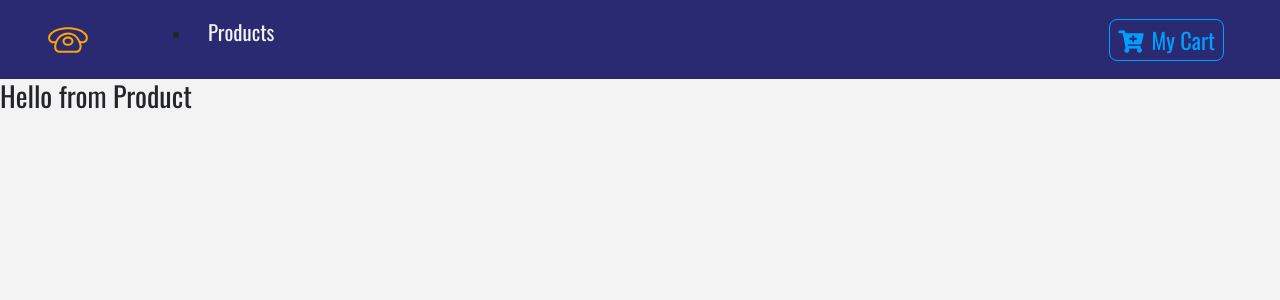
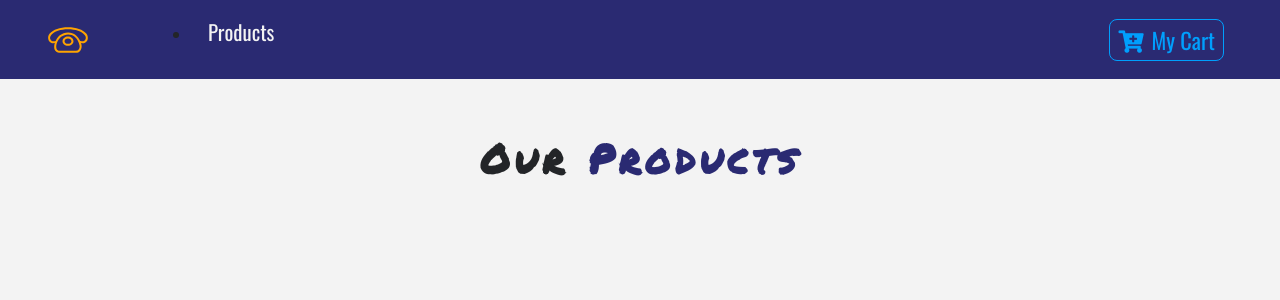
Before and after one commit to saurabh0809/PhoneMall, a React (Create React App) app: page / in a window 1280 px wide. Shown: the top 300 px of the page. Built offline with nearby package versions, Linux system fonts and the light colour scheme.

Commit message:
add products from data to productlist as a (STATE)

```diff
--- a/src/components/ProductList.js
+++ b/src/components/ProductList.js
@@ -1,12 +1,27 @@
 import React, { Component } from "react";
 import Product from "./Product";
+import Title from "./Title";
+import { storeProducts } from "../data";
 
 export default class ProductList extends Component {
+  // getting state of products from data.js
+  state = {
+    products: storeProducts
+  };
+
   render() {
+    console.log(this.state.products);
+
     return (
-      <div>
-        <Product />
-      </div>
+      <React.Fragment>
+        <div className="py-5">
+          <div className="container">
+            <Title name="our" title="products" />
+
+            <div className="row" />
+          </div>
+        </div>
+      </React.Fragment>
     );
   }
 }
--- /dev/null
+++ b/src/components/Title.js
@@ -0,0 +1,13 @@
+import React from "react";
+
+export default function Title({ name, title }) {
+  return (
+    <div className="row">
+      <div className="col-10 mx-auto my-2 text-center text-title">
+        <h1 className="text-capitalize font-weight-bold">
+          {name} <strong className="text-blue">{title}</strong>
+        </h1>
+      </div>
+    </div>
+  );
+}
```
